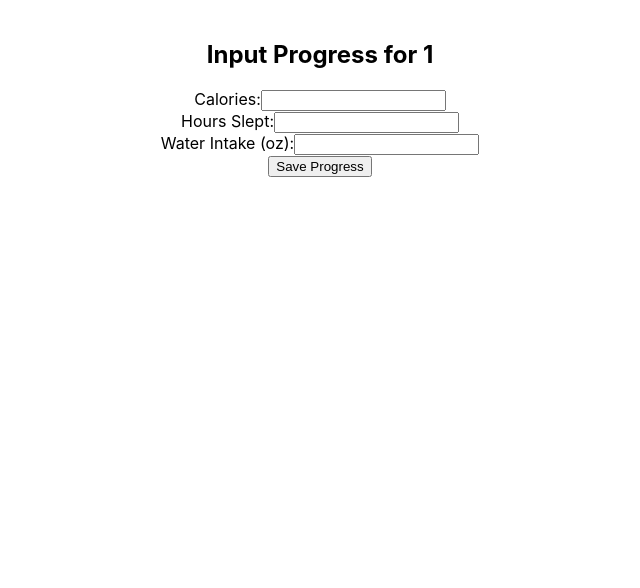
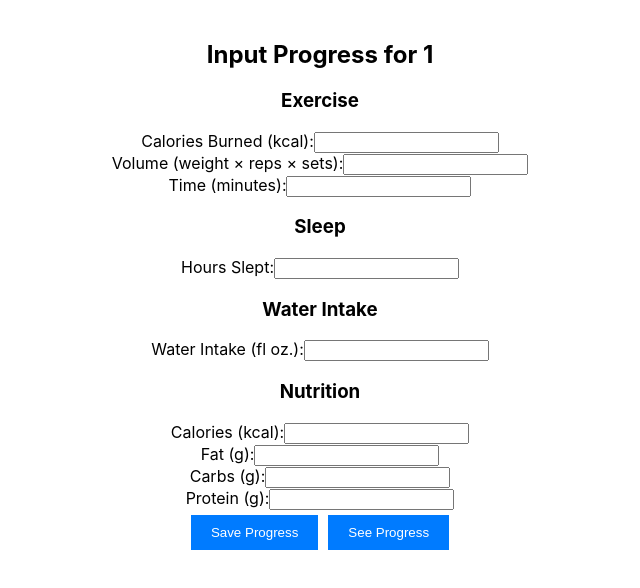
Before and after one commit to Jwoller28/SQLift, a React (Create React App) app in the folder frontend/revproj2/: page /input/1 in a window 1280 px wide. Shown: the top 588 px of the page, without its empty margins (320-960 px from the left). Built offline with nearby package versions, Linux system fonts and the light colour scheme.

Commit message:
getting new changes

```diff
--- a/frontend/revproj2/src/Calendar/InputPage.tsx
+++ b/frontend/revproj2/src/Calendar/InputPage.tsx
@@ -5,30 +5,74 @@ function InputPage() {
   const { dayId } = useParams(); // Get the dayId from the URL
   const navigate = useNavigate();
 
-  // Form states for each input
-  const [calories, setCalories] = useState('');
+  // Form states for exercise
+  const [caloriesBurned, setCaloriesBurned] = useState('');
+  const [volume, setVolume] = useState('');
+  const [time, setTime] = useState('');
+
+  // Form states for sleep
   const [hoursSlept, setHoursSlept] = useState('');
+
+  // Form states for water intake
   const [waterIntake, setWaterIntake] = useState('');
 
+  // Form states for nutrition
+  const [nutritionCalories, setNutritionCalories] = useState('');
+  const [fat, setFat] = useState('');
+  const [carbs, setCarbs] = useState('');
+  const [protein, setProtein] = useState('');
+
   const handleSave = () => {
-    // Logic to save progress (send data to backend or update state)
-    console.log(`Saving progress for ${dayId}:`, { calories, hoursSlept, waterIntake });
-    navigate('/'); // Redirect back to the calendar
+    // Logic to save progress (e.g., send data to backend or update state)
+    console.log(`Saving progress for ${dayId}:`, {
+      exercise: { caloriesBurned, volume, time },
+      sleep: { hoursSlept },
+      water: { waterIntake },
+      nutrition: { nutritionCalories, fat, carbs, protein },
+    });
+    navigate('/calendar'); // Redirect back to the calendar
+  };
+
+  const handleProgess = () => {
+    navigate(`/progress/${dayId}`);
   };
 
   return (
     <div style={{ padding: '20px' }}>
       <h2>Input Progress for {dayId}</h2>
       <form>
+        {/* Exercise Section */}
+        <h3>Exercise</h3>
         <label>
-          Calories:
+          Calories Burned (kcal):
           <input
             type="number"
-            value={calories}
-            onChange={(e) => setCalories(e.target.value)}
+            value={caloriesBurned}
+            onChange={(e) => setCaloriesBurned(e.target.value)}
           />
         </label>
         <br />
+        <label>
+          Volume (weight × reps × sets):
+          <input
+            type="number"
+            value={volume}
+            onChange={(e) => setVolume(e.target.value)}
+          />
+        </label>
+        <br />
+        <label>
+          Time (minutes):
+          <input
+            type="number"
+            value={time}
+            onChange={(e) => setTime(e.target.value)}
+          />
+        </label>
+        <br />
+
+        {/* Sleep Section */}
+        <h3>Sleep</h3>
         <label>
           Hours Slept:
           <input
@@ -38,8 +82,11 @@ function InputPage() {
           />
         </label>
         <br />
+
+        {/* Water Intake Section */}
+        <h3>Water Intake</h3>
         <label>
-          Water Intake (oz):
+          Water Intake (fl oz.):
           <input
             type="number"
             value={waterIntake}
@@ -47,8 +94,75 @@ function InputPage() {
           />
         </label>
         <br />
-        <button type="button" onClick={handleSave}>
+
+        {/* Nutrition Section */}
+        <h3>Nutrition</h3>
+        <label>
+          Calories (kcal):
+          <input
+            type="number"
+            value={nutritionCalories}
+            onChange={(e) => setNutritionCalories(e.target.value)}
+          />
+        </label>
+        <br />
+        <label>
+          Fat (g):
+          <input
+            type="number"
+            value={fat}
+            onChange={(e) => setFat(e.target.value)}
+          />
+        </label>
+        <br />
+        <label>
+          Carbs (g):
+          <input
+            type="number"
+            value={carbs}
+            onChange={(e) => setCarbs(e.target.value)}
+          />
+        </label>
+        <br />
+        <label>
+          Protein (g):
+          <input
+            type="number"
+            value={protein}
+            onChange={(e) => setProtein(e.target.value)}
+          />
+        </label>
+        <br />
+
+        <button
+          type="button"
+          onClick={handleSave}
+          style={{
+            marginTop: '20px',
+            padding: '10px 20px',
+            backgroundColor: '#007BFF',
+            color: '#fff',
+            border: 'none',
+            cursor: 'pointer',
+            margin: '5px',
+          }}
+        >
           Save Progress
+        </button>
+        <button
+          type="button"
+          onClick={handleProgess}
+          style={{
+            marginTop: '20px',
+            padding: '10px 20px',
+            backgroundColor: '#007BFF',
+            color: '#fff',
+            border: 'none',
+            cursor: 'pointer',
+            margin: '5px',
+          }}
+        >
+          See Progress
         </button>
       </form>
     </div>
```
